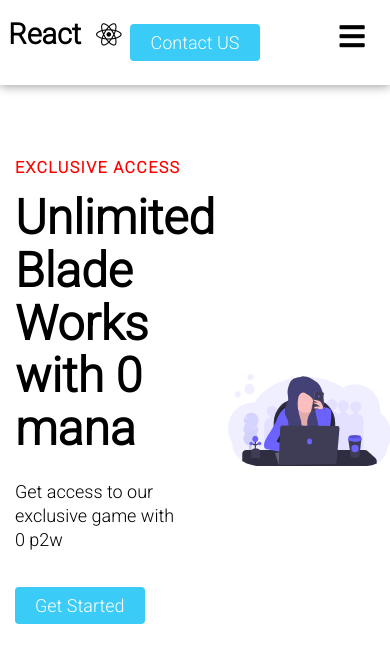
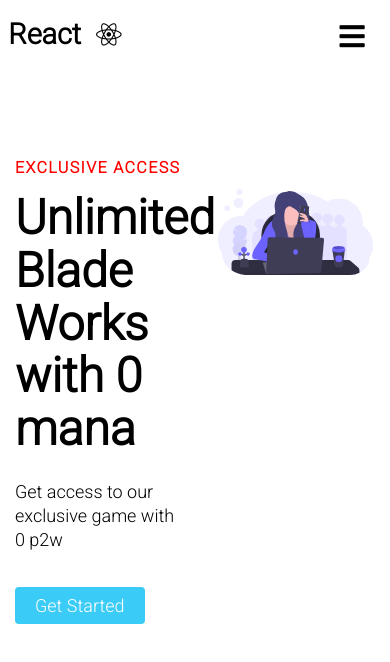
Before and after one commit to Fdika24/Landing, a React (Create React App) app: page / in a window 390 px wide. Shown: the top 662 px of the page. Built offline with nearby package versions, Linux system fonts and the light colour scheme.

Commit message:
Body Fixed

```diff
--- a/src/components/Navbar/main.js
+++ b/src/components/Navbar/main.js
@@ -32,7 +32,7 @@ class Navbar extends Component {
             <div className='container' onScroll={this.handleScroll}>
 
                 {/* Note here this.scroll.scrolled changes to this.state.scrolled */}
-                <nav className={this.state.scrolled ? "NavbarItems" : "NavbarItems Scroll"}>
+                <nav className={this.state.scrolled ? "NavbarItems Scroll" : "NavbarItems"}>
                     <h1 className="navbar-logo">React <i className="fab fa-react"></i></h1>
                     <div className="menu-icon" onClick={this.handleClick}>
                         <i className={this.state.clicked ? "fas fa-times" : 'fas fa-bars'}></i>
@@ -48,7 +48,6 @@ class Navbar extends Component {
                             })
                         }
                     </ul>
-                    <Button> Contact US </Button>
                 </nav>
 
             </div>
--- a/src/components/Navbar/navbar.css
+++ b/src/components/Navbar/navbar.css
@@ -1,11 +1,11 @@
 .container {
-    position: fixed;
+    position: absolute;
     width: 100%;
-    height: 100%;
 }
 
 
 .NavbarItems {
+    position: sticky;
     background: white;
     height: 85px;
     display: flex;
@@ -46,7 +46,8 @@
 
 }
 .nav-links:hover { /* the hover bar, the animation of the navbar bich*/
-    background: whitesmoke;
+    color: whitesmoke;
+    background: mediumpurple;
     border-radius: 4px;
     transition: all 0.2s ease-out;
 }
@@ -80,7 +81,7 @@
         transition: all 0.5s ease;
     }
     .nav-menu.active {
-        background:#6668f4 ;
+        background:whitesmoke ;
         display: flex;
         left: 0;
         opacity: 1;
@@ -89,7 +90,7 @@
     }
     .nav-links{
         text-align: center;
-        color: white;
+        color: black;
         padding: 2rem;
         width: 100%;
         display: table;
@@ -120,3 +121,9 @@
     }
 
 }
+
+@media screen and (max-width: 560px) { /* This is for mobile bois */
+    .mysvg {
+        display: none;
+    }
+}
--- a/src/components/body/body.css
+++ b/src/components/body/body.css
@@ -1,10 +1,5 @@
 .mysvg {
-    position: absolute;
+    position: fixed;
     left: 500px;
     height: 500px;
 }
-@media screen and (max-width: 960px) { /* This is for mobile bois */
-    .mysvg {
-        display: none;
-    }
-}
--- a/src/components/body/body.js
+++ b/src/components/body/body.js
@@ -8,9 +8,9 @@ import {homeObjOne} from './content'
 class Body extends Component {
     render() {
         return(
-            <>
+            <div>
                 <HeroSection {...homeObjOne} />
-            </>
+            </div>
         );
     }
 }
--- a/src/components/hero.css
+++ b/src/components/hero.css
@@ -2,8 +2,13 @@
     color : black;
     padding: 160px 0;
 }
+
+.container {
+
+}
+
 .home__hero-row {
-    align-items: center;
+    position: fixed;
 }
 .row {
     display: flex;
@@ -17,7 +22,7 @@
 .col {
     margin-bottom: 15px;
     padding-right: 15px;
-    padding-left: 15px;
+    padding-left: 155px;
     flex : 1;
     max-width: 50%;
     flex-basis: 50%;
@@ -28,6 +33,7 @@
     max-width: 540px;
     padding-top: 0;
     padding-bottom: 60px;
+
 }
 
 .top-line {
@@ -65,15 +71,27 @@
 }
 
 .home__hero-img-wrapper {
-    max-width: 655px;
+    max-width: 1000px;
 }
 
 .home__hero-img  {
-    max-width: 95%;
-    margin-top: 0;
-    margin-right: 0;
-    margin-left: 10px;
-    padding-right: 0;
-    margin: 0 0 0 10px;
+    position: sticky;
+    max-width: 90%;
+    padding-right: 0px;
+    margin-bottom: -100px;
+    margin-left: -130px;
 
 }
+@media screen and (max-width: 960px) { /* This is for mobile bois */
+    .home__hero-img {
+        margin-left: 0;
+    }
+    .col {
+        margin-bottom: 15px;
+        padding-right: 15px;
+        padding-left:15px;
+        flex : 1;
+        max-width: 50%;
+        flex-basis: 50%;
+    }
+}
--- a/src/components/herosection.js
+++ b/src/components/herosection.js
@@ -8,7 +8,7 @@ function HeroSection({
     lightBg, topLine,lightText, lightTextDesc, headline, description, button , img, alt, imgStart, buttonLabel
                      }) {
     return (
-        <>
+
             <div className={lightBg ? 'home__hero-section' : 'home__hero-section darkBG'}>
                 <div className="container">
                     <div className="row home__hero-row" style={{display : 'flex', flexDirection: imgStart === 'start' ? 'row-reverse' : 'row'}}>
@@ -30,7 +30,6 @@ function HeroSection({
                     </div>
                 </div>
             </div>
-        </>
     );
 }
 
```
Also changed, not shown: src/components/showcase.css (added), src/components/showcase.js (added), 1 other file (tests, documents, lock files or other folders).
